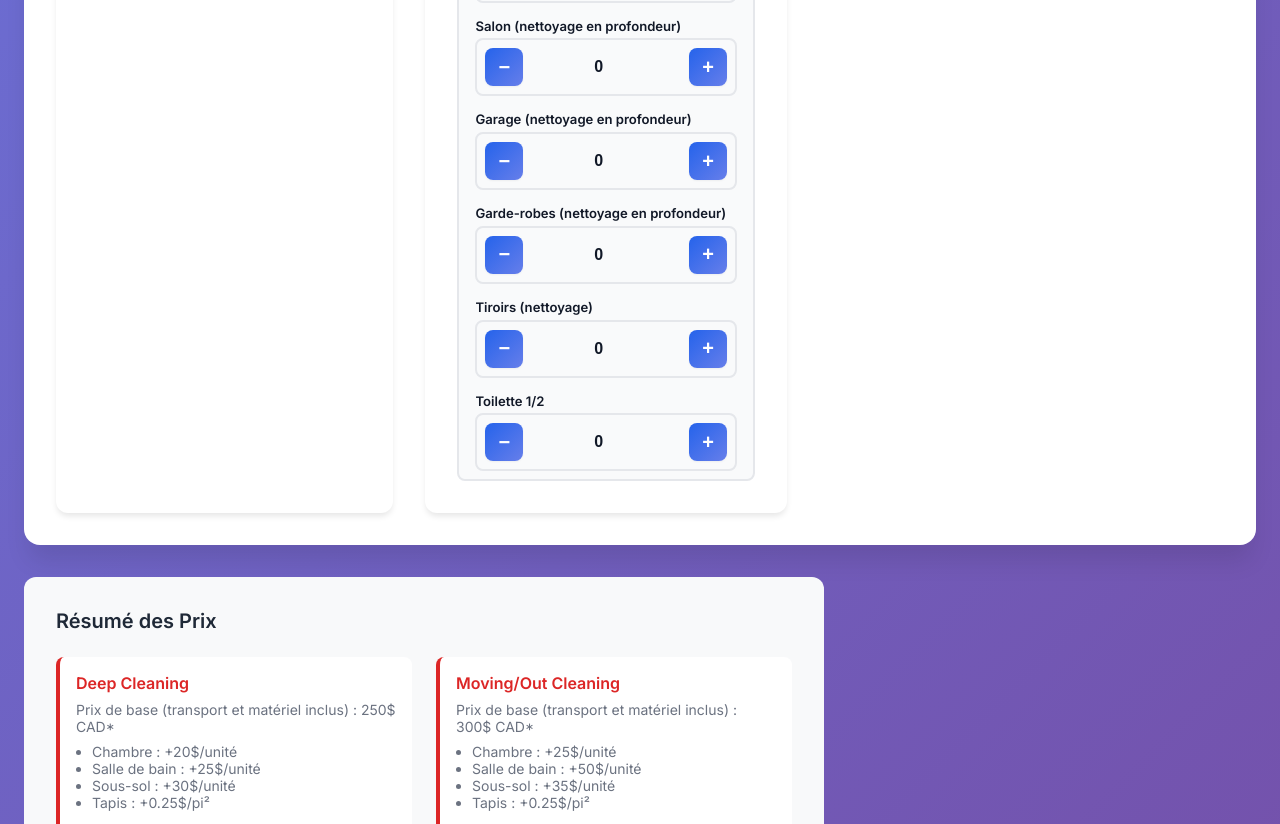
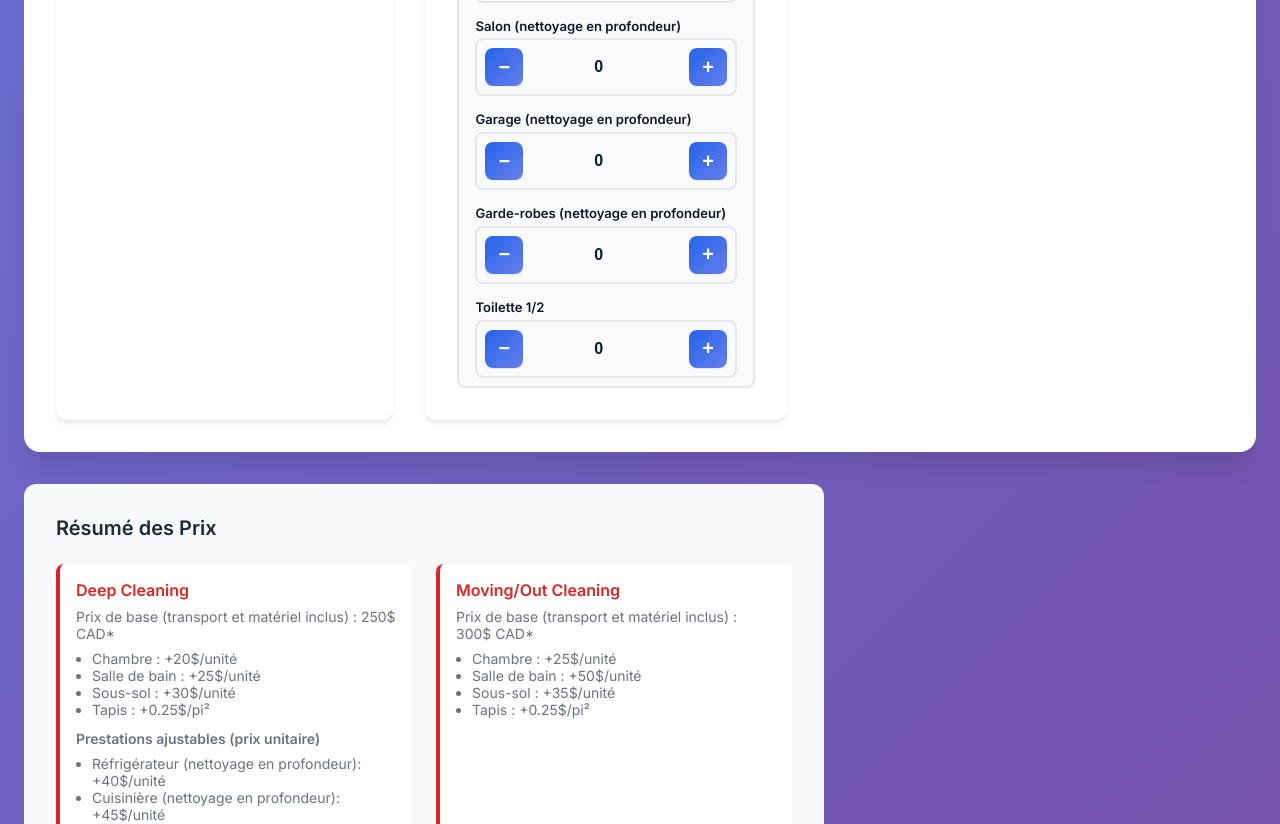
Before and after one commit to alphabarry161/gdfpro-cleaners, a website: page quote-calculator.html in a window 1280 px wide. Shown: the part 1574-2398 px from the top of the page. Drawn offline with Linux system fonts and the light colour scheme.

Commit message:
Remove drawers add-on

```diff
--- a/js/quote-calculator.js
+++ b/js/quote-calculator.js
@@ -50,7 +50,6 @@ const PRICING = {
         'deep-addon-living': 80,
         'deep-addon-garage': 80,
         'deep-addon-closets': 75,
-        'deep-addon-drawers': 20,
         'deep-addon-toilets': 25
     }
 };
@@ -65,7 +64,6 @@ const DEEP_ADDON_ITEMS = [
     { id: 'deep-addon-living', labelKey: 'calc.deepQuote.item.living', qtyElId: 'deep-quote-living-qty', amountElId: 'deep-quote-living-amount' },
     { id: 'deep-addon-garage', labelKey: 'calc.deepQuote.item.garage', qtyElId: 'deep-quote-garage-qty', amountElId: 'deep-quote-garage-amount' },
     { id: 'deep-addon-closets', labelKey: 'calc.deepQuote.item.closets', qtyElId: 'deep-quote-closets-qty', amountElId: 'deep-quote-closets-amount' },
-    { id: 'deep-addon-drawers', labelKey: 'calc.deepQuote.item.drawers', qtyElId: 'deep-quote-drawers-qty', amountElId: 'deep-quote-drawers-amount' },
     { id: 'deep-addon-toilets', labelKey: 'calc.deepQuote.item.toilets', qtyElId: 'deep-quote-toilets-qty', amountElId: 'deep-quote-toilets-amount' }
 ];
 
@@ -99,7 +97,6 @@ let state = {
     'deep-addon-living': 0,
     'deep-addon-garage': 0,
     'deep-addon-closets': 0,
-    'deep-addon-drawers': 0,
     'deep-addon-toilets': 0,
     'airbnb-bedrooms': 0,
     'airbnb-bathrooms': 0,
@@ -295,7 +292,6 @@ function initializeCalculator() {
             'deep-addon-living': 0,
             'deep-addon-garage': 0,
             'deep-addon-closets': 0,
-            'deep-addon-drawers': 0,
             'deep-addon-toilets': 0,
             'airbnb-bedrooms': 0,
             'airbnb-bathrooms': 0,
--- a/quote-calculator.html
+++ b/quote-calculator.html
@@ -245,17 +245,6 @@
                                 </div>
                             </div>
 
-                            <div class="input-group">
-                                <label for="deep-addon-drawers">
-                                    <span data-i18n="calc.deepQuote.item.drawers">Tiroirs (nettoyage)</span>
-                                </label>
-                                <div class="number-input">
-                                    <button type="button" class="minus" data-target="deep-addon-drawers">−</button>
-                                    <input type="number" id="deep-addon-drawers" value="0" min="0" max="20" readonly>
-                                    <button type="button" class="plus" data-target="deep-addon-drawers">+</button>
-                                </div>
-                            </div>
-
                             <div class="input-group" style="margin-bottom: 0;">
                                 <label for="deep-addon-toilets">
                                     <span data-i18n="calc.deepQuote.item.toilets">Toilette 1/2</span>
@@ -443,8 +432,6 @@
                                 +80$/unité</li>
                             <li><span data-i18n="calc.deepQuote.item.closets">Garde-robes (nettoyage en
                                     profondeur)</span>: +75$/unité</li>
-                            <li><span data-i18n="calc.deepQuote.item.drawers">Tiroirs (nettoyage)</span>: +20$/unité
-                            </li>
                             <li><span data-i18n="calc.deepQuote.item.toilets">Toilette 1/2</span>: +25$/unité</li>
                         </ul>
                     </div>
```
